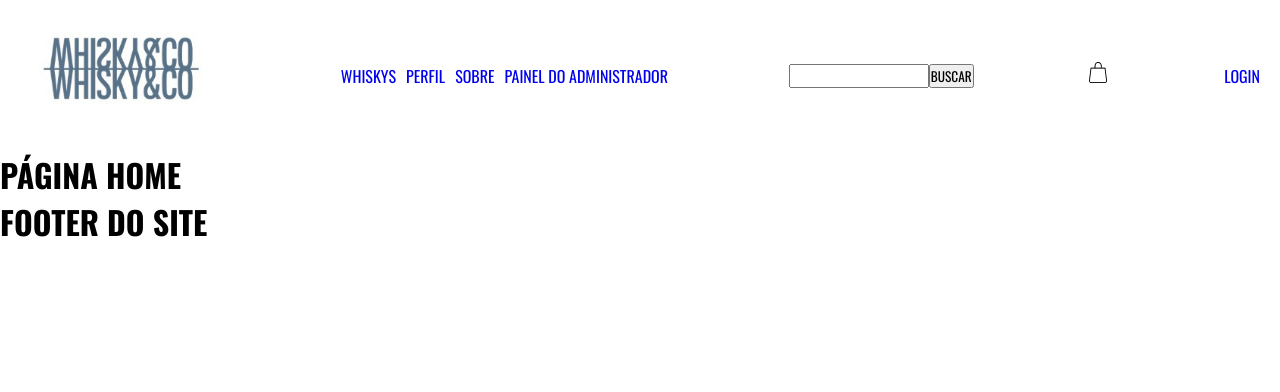
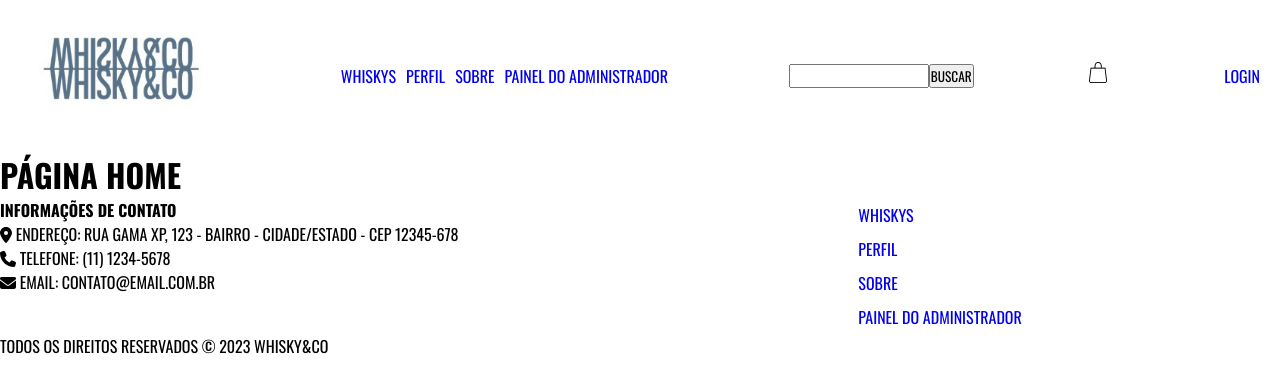
Before and after one commit to Silvio-Arem/whiskyAndCo, a React (Create React App) app: page / in a window 1280 px wide. Shown: the top 392 px of the page. Built offline with nearby package versions, Linux system fonts and the light colour scheme.

Commit message:
style:  styling the footer

```diff
--- a/src/components/Footer/index.tsx
+++ b/src/components/Footer/index.tsx
@@ -1,7 +1,35 @@
-export default function Footer() {
+import React from 'react';
+import { FontAwesomeIcon } from '@fortawesome/react-fontawesome';
+import { faMapMarkerAlt, faPhone, faEnvelope } from '@fortawesome/free-solid-svg-icons';
+import { LinkItem } from '../Nav/styles';
+import { Link } from 'react-router-dom';
+import { ContainerFooter, LinkListFooter } from './styles';
+
+
+function Footer() {
     return (
-        <header>
-            <h1>Footer do site</h1>
-        </header>
+        <ContainerFooter>
+            <div>
+                <h4>Informações de Contato</h4>
+                <LinkListFooter>
+                    <li><FontAwesomeIcon icon={faMapMarkerAlt} /> Endereço: Rua Gama XP, 123 - Bairro - Cidade/Estado - CEP 12345-678</li>
+                    <li><FontAwesomeIcon icon={faPhone} /> Telefone: (11) 1234-5678</li>
+                    <li><FontAwesomeIcon icon={faEnvelope} /> Email: contato@email.com.br</li>
+                </LinkListFooter>
+            </div>
+            <div>
+                <LinkListFooter>
+                    <LinkItem><Link to="/products">Whiskys</Link></LinkItem>
+                    <LinkItem><Link to="/profile">Perfil</Link></LinkItem>
+                    <LinkItem><Link to="#">Sobre</Link></LinkItem>
+                    <LinkItem><Link to="/admin">Painel do Administrador</Link></LinkItem>
+                </LinkListFooter>
+            </div>
+            <div >
+                <p>Todos os direitos reservados &copy; 2023 Whisky&Co</p>
+            </div>
+        </ContainerFooter>
     );
 }
+
+export default Footer;
--- /dev/null
+++ b/src/components/Footer/styles.ts
@@ -0,0 +1,12 @@
+import styled from "styled-components";
+
+export const ContainerFooter = styled.footer`
+    display: grid;
+    grid-auto-flow: row dense;
+    grid-template-columns: 2fr 1fr;
+
+`;
+
+export const LinkListFooter = styled.ul`
+    list-style: none;
+`;
```
